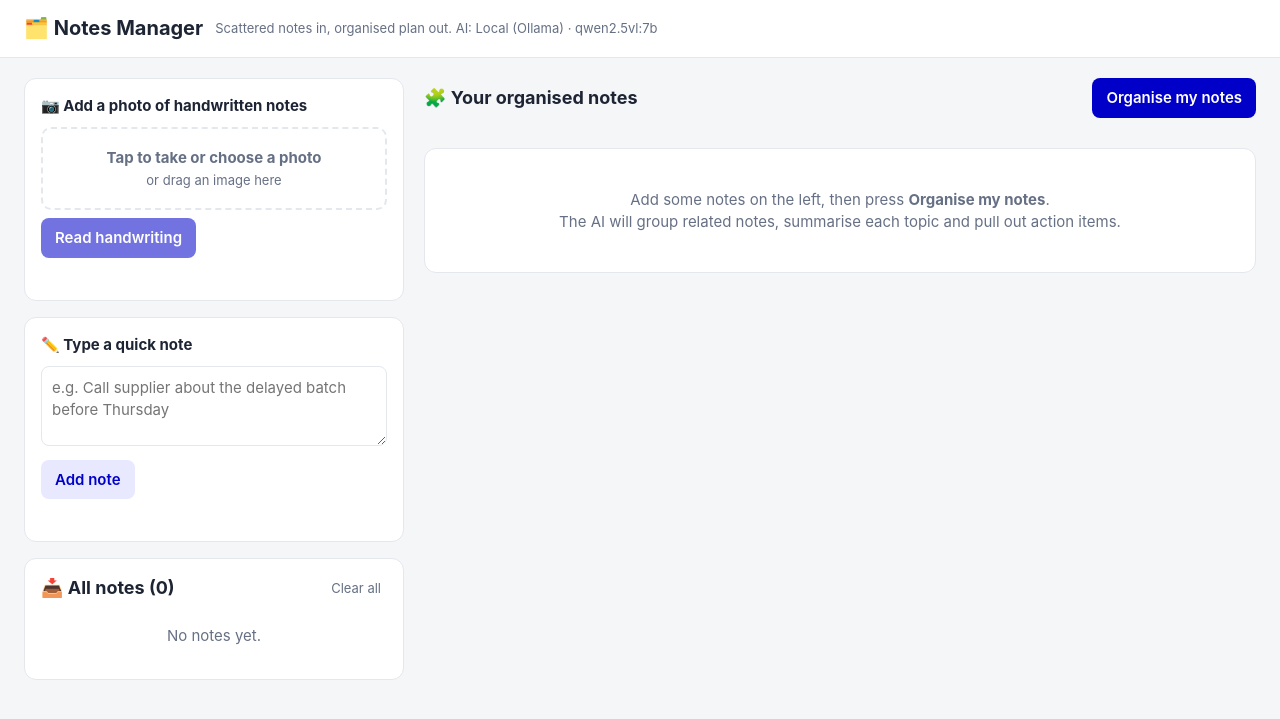
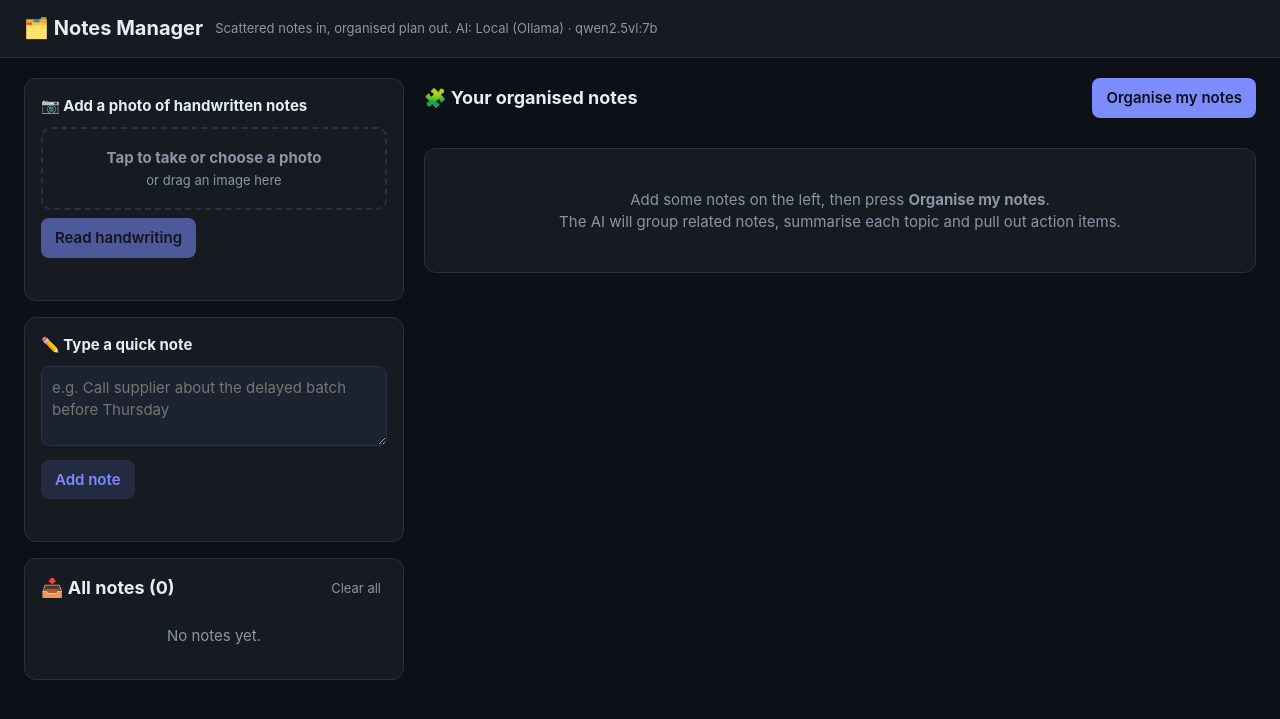
Before and after one commit to CormGt/Pfizer-hack, a Flask app: page / in a window 1280 px wide. Shown: the top 719 px of the page. Run offline with Flask 3, Linux system fonts and the light colour scheme; data that the repository does not hold is empty.

Commit message:
Switch the app to a dark theme
Co-Authored-By: Claude Opus 5.5 <noreply@anthropic.com>
Claude-Session: https://claude.ai/code/session_01QhTpd6S6VAckirsuoyAU9K

```diff
--- a/templates/index.html
+++ b/templates/index.html
@@ -6,9 +6,11 @@
 <title>Notes Manager</title>
 <style>
   :root {
-    --bg: #f5f6f8; --card: #ffffff; --ink: #1d2433; --muted: #667085;
-    --line: #e4e7ec; --accent: #0000c9; --accent-soft: #e8e8ff;
-    --warn: #b54708; --warn-soft: #fef0c7; --ok: #067647; --ok-soft: #dcfae6;
+    color-scheme: dark;
+    --bg: #0d1117; --card: #161b22; --card-2: #1c2230; --ink: #e6edf3; --body: #c3ccd8; --muted: #8b95a5;
+    --line: #2a3140; --accent: #7c8cff; --accent-ink: #0d1117; --accent-soft: rgba(124,140,255,.14);
+    --warn: #f0b45b; --warn-soft: rgba(240,180,91,.12); --ok: #4ade80; --ok-soft: rgba(74,222,128,.14);
+    --err: #f87171;
   }
   * { box-sizing: border-box; }
   body { margin: 0; font-family: -apple-system, BlinkMacSystemFont, "Segoe UI", Roboto, sans-serif;
@@ -23,9 +25,10 @@
   @media (max-width: 900px) { main { grid-template-columns: 1fr; padding: 16px; } }
   .panel { background: var(--card); border: 1px solid var(--line); border-radius: 12px; padding: 16px; margin-bottom: 16px; }
   .panel h2 { font-size: 15px; margin: 0 0 10px; }
-  textarea { width: 100%; min-height: 80px; border: 1px solid var(--line); border-radius: 8px; padding: 10px;
+  textarea { background: var(--card-2); color: var(--ink); width: 100%; min-height: 80px; border: 1px solid var(--line); border-radius: 8px; padding: 10px;
              font: inherit; resize: vertical; }
-  button, .btn { background: var(--accent); color: #fff; border: 0; border-radius: 8px; padding: 9px 14px;
+  textarea:focus { outline: none; border-color: var(--accent); }
+  button, .btn { background: var(--accent); color: var(--accent-ink); border: 0; border-radius: 8px; padding: 9px 14px;
                  font: inherit; font-weight: 600; cursor: pointer; display: inline-flex; align-items: center; gap: 6px; }
   button.secondary { background: var(--accent-soft); color: var(--accent); }
   button.link { background: none; color: var(--muted); padding: 2px 6px; font-weight: 400; font-size: 13px; }
@@ -37,23 +40,23 @@
   .drop input { display: none; }
   .preview { max-width: 100%; max-height: 160px; border-radius: 8px; margin-top: 10px; display: none; }
   .status { font-size: 13px; margin-top: 8px; min-height: 18px; }
-  .status.err { color: #b42318; } .status.ok { color: var(--ok); }
-  .note { border: 1px solid var(--line); border-radius: 8px; padding: 10px 12px; margin-bottom: 8px; background: #fff; }
+  .status.err { color: var(--err); } .status.ok { color: var(--ok); }
+  .note { border: 1px solid var(--line); border-radius: 8px; padding: 10px 12px; margin-bottom: 8px; background: var(--card-2); }
   .note.flash { animation: flash 1.6s ease-out; }
-  @keyframes flash { from { background: var(--ok-soft); } to { background: #fff; } }
+  @keyframes flash { from { background: var(--ok-soft); } to { background: var(--card-2); } }
   .note-head { display: flex; justify-content: space-between; align-items: start; gap: 8px; }
   .note-title { font-weight: 600; }
-  .note-text { white-space: pre-wrap; color: #344054; font-size: 14px; margin-top: 4px; }
+  .note-text { white-space: pre-wrap; color: var(--body); font-size: 14px; margin-top: 4px; }
   .tag { font-size: 11px; padding: 1px 7px; border-radius: 999px; background: var(--line); color: var(--muted); white-space: nowrap; }
   .tag.photo { background: var(--ok-soft); color: var(--ok); }
   .board-head { display: flex; justify-content: space-between; align-items: center; gap: 12px; flex-wrap: wrap; margin-bottom: 12px; }
   .board-head h2 { margin: 0; font-size: 18px; }
-  .overview { background: var(--accent-soft); border-radius: 12px; padding: 14px 16px; margin-bottom: 16px; }
+  .overview { border: 1px solid rgba(124,140,255,.3); background: var(--accent-soft); border-radius: 12px; padding: 14px 16px; margin-bottom: 16px; }
   .topics { display: grid; grid-template-columns: repeat(auto-fill, minmax(320px, 1fr)); gap: 16px; }
   .topic { background: var(--card); border: 1px solid var(--line); border-radius: 12px; padding: 16px; scroll-margin-top: 16px; }
   .topic.hl { outline: 3px solid var(--accent); }
   .topic h3 { margin: 0 0 6px; font-size: 16px; }
-  .topic .summary { color: #344054; margin: 0 0 10px; }
+  .topic .summary { color: var(--body); margin: 0 0 10px; }
   .topic h4 { font-size: 12px; text-transform: uppercase; letter-spacing: .04em; color: var(--muted); margin: 12px 0 6px; }
   .actions { margin: 0; padding-left: 0; list-style: none; }
   .actions li { display: flex; gap: 8px; align-items: start; margin-bottom: 4px; }
@@ -62,10 +65,10 @@
   details.src summary { cursor: pointer; color: var(--muted); font-size: 13px; }
   .chip { display: inline-block; font-size: 12px; padding: 3px 9px; border-radius: 999px; background: var(--accent-soft);
           color: var(--accent); margin: 0 4px 4px 0; cursor: pointer; border: 0; font-weight: 500; }
-  .questions { background: var(--warn-soft); border-radius: 12px; padding: 12px 16px; margin-top: 16px; }
+  .questions { border: 1px solid rgba(240,180,91,.3); color: var(--ink); background: var(--warn-soft); border-radius: 12px; padding: 12px 16px; margin-top: 16px; }
   .questions ul { margin: 6px 0 0; padding-left: 18px; }
   .empty { color: var(--muted); text-align: center; padding: 40px 16px; }
-  .spinner { width: 14px; height: 14px; border: 2px solid rgba(255,255,255,.5); border-top-color: #fff; border-radius: 50%;
+  .spinner { width: 14px; height: 14px; border: 2px solid rgba(13,17,23,.35); border-top-color: var(--accent-ink); border-radius: 50%;
              animation: spin .8s linear infinite; display: none; }
   button.busy .spinner { display: inline-block; }
   @keyframes spin { to { transform: rotate(360deg); } }
```
Also changed, not shown: 4 other files.
